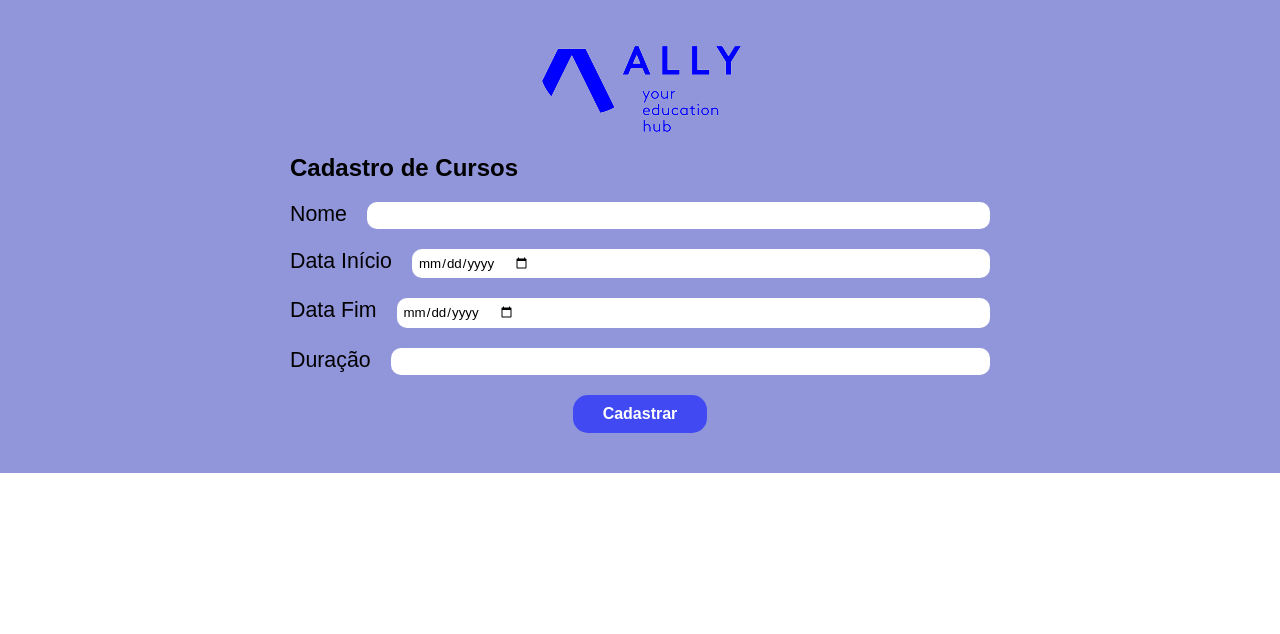
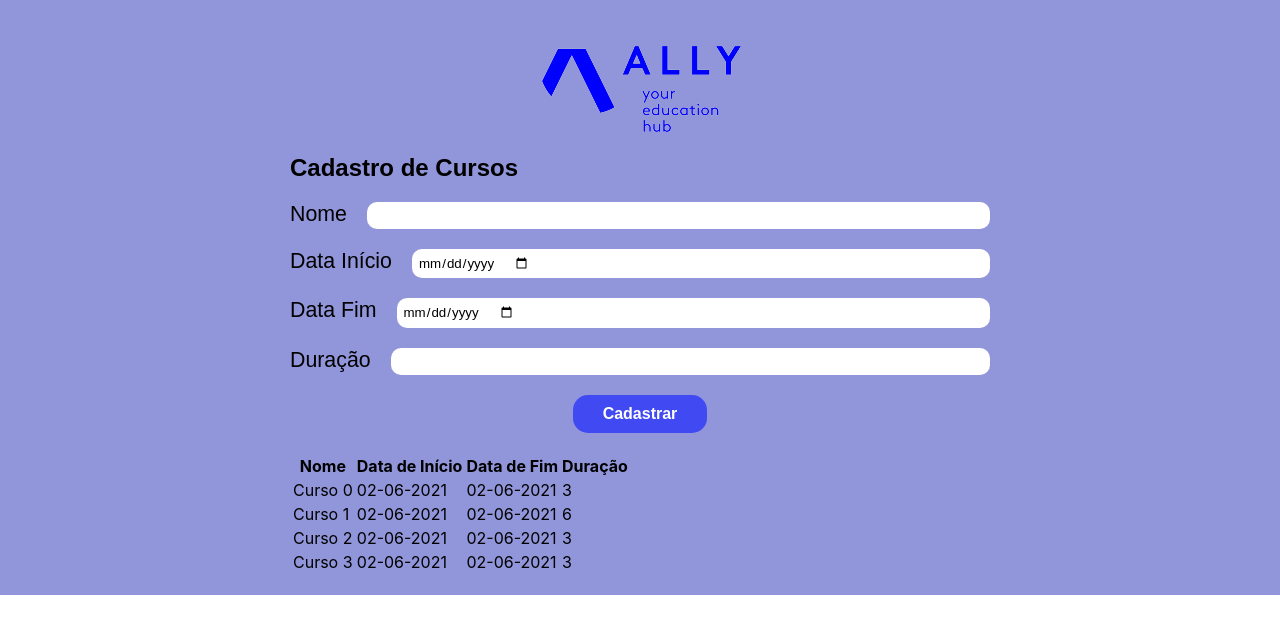
Before and after one commit to NayFreire/allycursos, a React (Create React App) app: page / in a window 1280 px wide. Shown: the top 634 px of the page. Built offline with nearby package versions, Linux system fonts and the light colour scheme; a web font is replaced by a local one.

Commit message:
Mostrando os cursos na tabela e mostrando a data mínima para início como a atual

```diff
--- a/src/App.js
+++ b/src/App.js
@@ -6,51 +6,51 @@ import AddCourse from './components/AddCourse'
 
 
 function App() {
-  const [course, setCourse] = useState(
+  const [courses, setCourses] = useState(
     [
       {
         id: 0,
         name: 'Curso 0',
         duration: 3,
-        dateStart: '02/06/2021',
-        dateEnd: '02/06/2021'
+        startDate: '02-06-2021',
+        endDate: '02-06-2021'
       },
       {
           id: 1,
           name: 'Curso 1',
           duration: 6,
-          dateStart: '02/06/2021',
-          dateEnd: '02/06/2021'
+          startDate: '02-06-2021',
+          endDate: '02-06-2021'
       },
       {
           id: 2,
           name: 'Curso 2',
           duration: 3,
-          dateStart: '02/06/2021',
-          dateEnd: '02/06/2021'
+          startDate: '02-06-2021',
+          endDate: '02-06-2021'
       },
       {
           id: 3,
           name: 'Curso 3',
           duration: 3,
-          dateStart: '02/06/2021',
-          dateEnd: '02/06/2021'
+          startDate: '02-06-2021',
+          endDate: '02-06-2021'
       }
     ]
   )
 
   const addCourse = ({newCourse}) => {
-    let id = course.length
+    let id = courses.length
     console.log(id)
     console.log(newCourse)
     let courseWithId = {id, ...newCourse}
-    setCourse([...course, courseWithId])
+    setCourses([...courses, courseWithId])
     console.log({courseWithId})
     // console.log(course)
   }
 
   return(
-    <AddCourse addCourse={addCourse}/>
+    <AddCourse addCourse={addCourse} courses={courses}/>
   )
 }
 
--- a/src/components/AddCourse.js
+++ b/src/components/AddCourse.js
@@ -2,27 +2,28 @@ import logo from '../images/allylogotransp.png'
 import {useState} from 'react'
 
 import '../App.css'
+import Courses from '../components/Courses.js'
 
-const AddCourse = ({addCourse}) => {
+const AddCourse = ({addCourse, courses}) => {
     const [name, setName] = useState('')
     const [startDate, setStartDate] = useState('')
     const [endDate, setEndDate] = useState('')
     const [duration, setDuration] = useState(0)
 
+    const today = new Date()
+    const day = today.getDate()
+    const month = today.getMonth()
+    const year = today.getFullYear()
+    let minDate = `2001-01-20`
+    if(month<10){
+        minDate = `${year}-0${month+1}-${day}`
+    }
+    else{
+        minDate = `${year}-${month+1}-${day}`
+    }
+
     const onSubmit = (e) => {
         e.preventDefault()
-        if(!name){
-            alert('Preencha o nome completo')
-        }
-        if(!startDate){
-            alert('Preencha a data de início')
-        }
-        if(!endDate){
-            alert('Preencha a data de fim')
-        }
-        if(!duration){
-            alert('Preencha a duração')
-        }
 
         const newCourse = {
             name: name,
@@ -49,22 +50,22 @@ const AddCourse = ({addCourse}) => {
                 <form className='info' action='' onSubmit={onSubmit}>
                     <div className='divInput'>
                         <label htmlFor="" className='labelTxt'>Nome</label>
-                        <input type='text' className='inputs'
+                        <input type='text' className='inputs' required
                         onChange={(e) => {setName(e.target.value)}}/>
                     </div>
                     <div className='divInput'>
                         <label htmlFor="" className='labelTxt'>Data Início</label>
-                        <input type='date' className='inputs'
+                        <input type='date' className='inputs' min={minDate} required
                         onChange={(e) => {setStartDate(e.target.value)}}/>
                     </div>
                     <div className='divInput'>
                         <label htmlFor="" className='labelTxt'>Data Fim</label>
-                        <input type='date' className='inputs'
+                        <input type='date' className='inputs' required
                         onChange={(e) => {setEndDate(e.target.value)}}/>
                     </div>
                     <div className='divInput'>
                         <label htmlFor="" className='labelTxt'>Duração</label>
-                        <input type='number' className='inputs'
+                        <input type='number' className='inputs' required
                         onChange={(e) => {setDuration(e.target.value)}}/>
                     </div>
                     <div id="btnDivAdd">
@@ -72,7 +73,9 @@ const AddCourse = ({addCourse}) => {
                     </div>
                 </form>
 
+                <Courses courses={courses}/>
             </div>
+
         </div>
     );
 }
--- /dev/null
+++ b/src/components/Course.js
@@ -0,0 +1,12 @@
+const Course = ({course}) => {
+    return(
+        <tr>
+            <td>{course.name}</td>
+            <td>{course.startDate}</td>
+            <td>{course.endDate}</td>
+            <td>{course.duration}</td>
+        </tr>
+    )
+}
+
+export default Course
--- /dev/null
+++ b/src/components/Courses.js
@@ -0,0 +1,27 @@
+import Course from '../components/Course.js'
+
+const Courses = ({courses}) => {
+    console.log({courses})
+    return(
+        <table>
+            <tbody>
+                <tr>
+                    <th>Nome</th>
+                    <th>Data de Início</th>
+                    <th>Data de Fim</th>
+                    <th>Duração</th>
+                </tr>
+
+                <>
+                    {
+                        courses.map((course) => (
+                            <Course key={course.id} course={course} />
+                        ))
+                    }
+                </>
+            </tbody>
+        </table>
+    )
+}
+
+export default Courses
```
